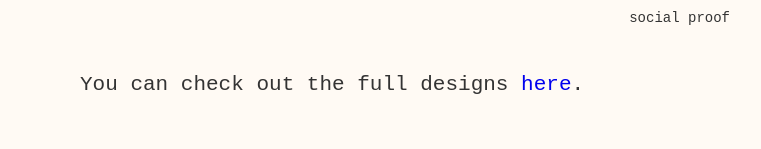
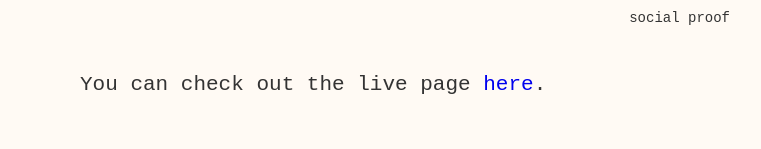
Before and after one commit to dvnhobdy/portfolio, a plain HTML site: page repost.html in a window 1280 px wide. Shown: the part 4925-5074 px from the top of the page, without its empty margins (128-889 px from the left). Drawn offline with Linux system fonts and the light colour scheme; files whose address does not match are found by name.

Commit message:
Update repost.html

```diff
--- a/repost.html
+++ b/repost.html
@@ -87,7 +87,7 @@
                     <div class="label right">social proof</div>
                 </div>
 
-                <p>You can check out the full designs <a href="https://scene.zeplin.io/project/5e5d608192723c625f89284a">here</a>.</p>
+                <p>You can check out the live page <a href="https://www.repostnetwork.com/">here</a>.</p>
 
             </div>
 
```
